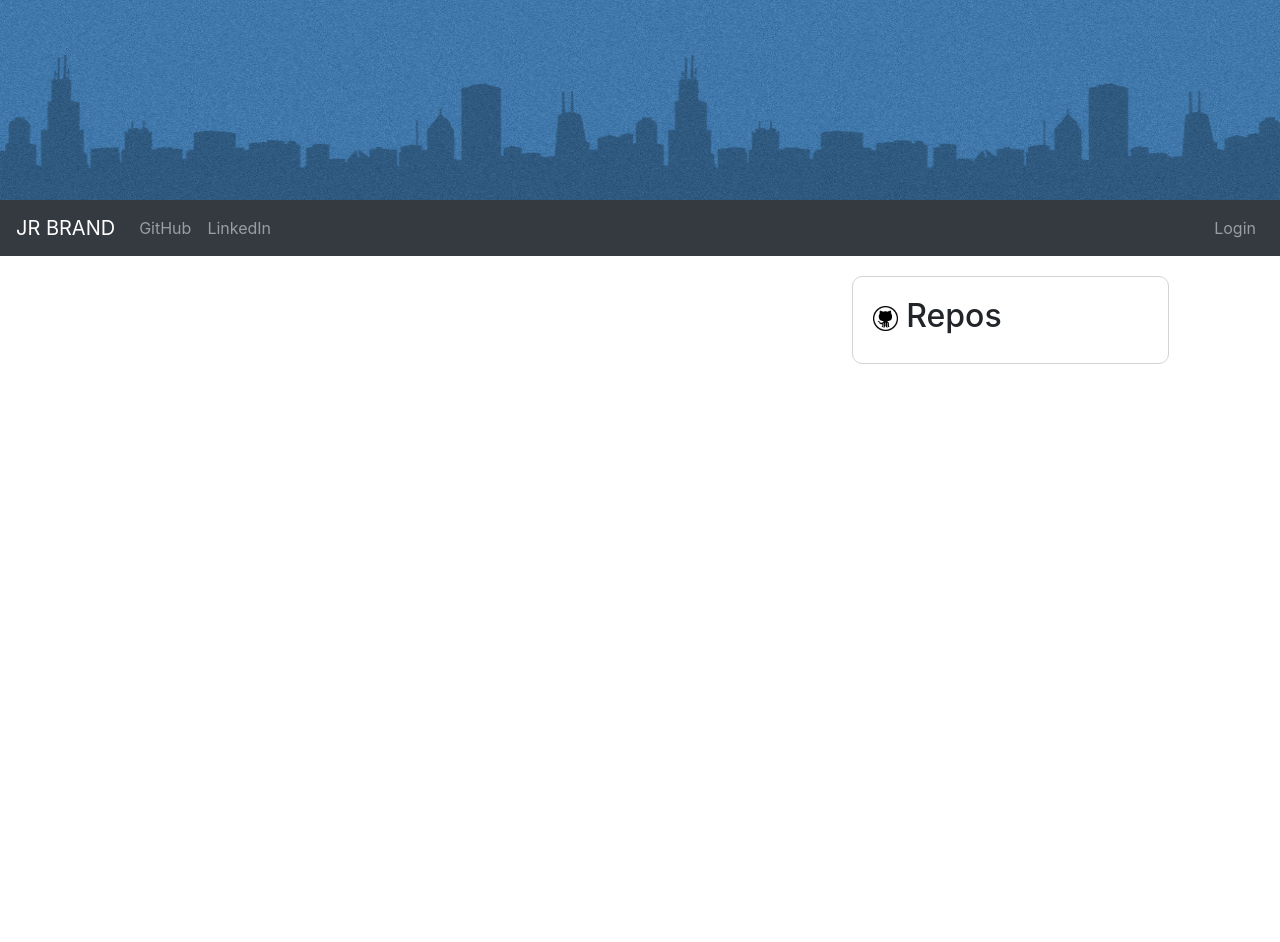
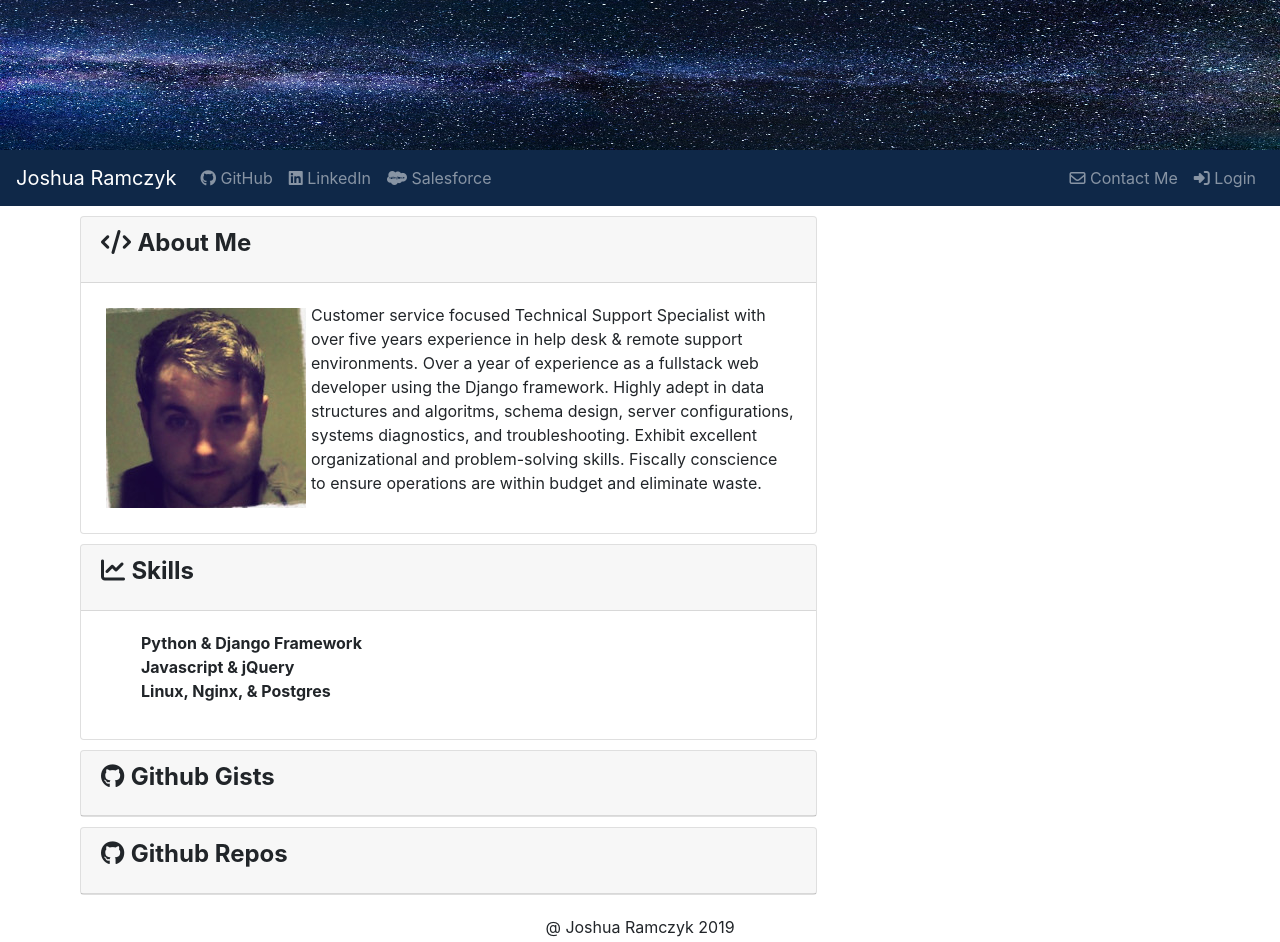
Before and after one commit to JoswaR84/joswar84.github.io, a plain HTML site: page index.html in a window 1280 px wide. Before the commit the page ends 800 px from the top, so only its background shows below. Drawn offline with nearby package versions, Linux system fonts and the light colour scheme; no server answers.

Commit message:
finished for now

```diff
--- a/index.html
+++ b/index.html
@@ -3,25 +3,22 @@
     <head>
         <meta charset="utf-8">
         <meta name="viewport" content="width=device-width, initial-scale=1">
-        <title>JR GitHub Page</title>
+        <title>Joshua Ramczyk</title>
         <link rel="stylesheet" href="https://stackpath.bootstrapcdn.com/bootstrap/4.3.1/css/bootstrap.min.css">
-        <link rel="stylesheet" href="https://maxcdn.bootstrapcdn.com/font-awesome/4.7.0/css/font-awesome.min.css">
+
         <style>
-            .box{
-                border: lightgrey solid 1px;
-                border-radius: 10px;
-                padding: 20px;
+            .navbar{
+                background-color: #0F2848;
             }
         </style>
     </head>
     <body>
-
         <!-- Banner -->
-        <img src="city.jpg" style="max-height: 200px; width: 100%;"/>
+        <img src="uni.jpg" style="max-height: 150px; width: 100%;"/>
 
         <!-- Navbar -->
-        <nav class="navbar sticky-top navbar-expand-lg navbar-dark bg-dark">
-            <a class="navbar-brand" href="#">JR BRAND</a>
+        <nav class="navbar sticky-top navbar-expand-lg navbar-dark">
+            <a class="navbar-brand" href="#">Joshua Ramczyk</a>
             <button class="navbar-toggler" type="button" data-toggle="collapse" data-target="#navbarSupportedContent" aria-controls="navbarSupportedContent" aria-expanded="false" aria-label="Toggle navigation">
               <span class="navbar-toggler-icon"></span>
             </button>
@@ -29,40 +26,94 @@
             <div class="collapse navbar-collapse" id="navbarSupportedContent">
                 <ul class="navbar-nav mr-auto">
                     <li class="nav-item">
-                        <a class="nav-link" href="https://github.com/JoswaR84" target="_blank">GitHub</a>
+                        <a class="nav-link" href="https://github.com/JoswaR84" target="_blank"><i class="fab fa-github"></i> GitHub</a>
                     </li>
                     <li class="nav-item">
-                        <a class="nav-link" href="https://www.linkedin.com/in/joshuaramczyk/" target="_blank">LinkedIn</a>
+                        <a class="nav-link" href="https://www.linkedin.com/in/joshuaramczyk/" target="_blank"><i class="fab fa-linkedin"></i> LinkedIn</a>
+                    </li>
+                    <li class="nav-item">
+                        <a class="nav-link" href="https://trailhead.salesforce.com/en/me/joshuaramczyk" target="_blank"><i class="fab fa-salesforce"></i> Salesforce</a>
                     </li>
                 </ul>
                 <ul class="navbar-nav mr-right">
                     <li class="nav-item">
-                        <a class="nav-link" href="https://github.com/login">Login</a>
+                        <a class="nav-link" href="mailto:joswar84@gmail.com"><i class="far fa-envelope"></i> Contact Me</a>
+                    </li>
+                    <li class="nav-item">
+                        <a class="nav-link" href="https://github.com/login"><i class="fas fa-sign-in-alt"></i> Login</a>
                     </li>
                 </ul>
             </div>
         </nav>
 
         <!-- Github Lists -->
-        <div style="padding: 20px;">
+        <div class="container" style="padding: 10px;">
             <div class="row">
                 <div class="col-md-8">
-                    <span id="gists"></span>
+                    <div class="card" style="margin-bottom: 10px;">
+                        <div class="card-header">
+                            <h4 class="card-title"><i class="fas fa-code"></i> <b>About Me</b></h4>
+                        </div>
+                        <div class="card-body">
+                            <img src="0.jpg" style="float: left; padding: 5px;"/>
+                            Customer service focused Technical Support Specialist with over five years experience in help desk & remote support environments. Over a year of experience as a fullstack web developer using the Django framework. Highly adept in data structures and algoritms, schema design, server configurations, systems diagnostics, and troubleshooting. Exhibit excellent organizational and problem-solving skills. Fiscally conscience to ensure operations are within budget and eliminate waste.
+                        </div>
+                    </div>
+                    <div class="card" style="margin-bottom: 10px;">
+                        <div class="card-header">
+                            <h4 class="card-title"><i class="fas fa-chart-line"></i> <b>Skills</b></h4>
+                        </div>
+                        <div class="card-body">
+                            <ul style="list-style: none; font-weight: bold;">
+                                <li>
+                                    Python & Django Framework
+                                </li>
+                                <li>
+                                    Javascript & jQuery
+                                </li>
+                                <li>
+                                    Linux, Nginx, & Postgres
+                                </li>
+                            </ul>
+                        </div>
+                    </div>
+                    <div class="card" style="margin-bottom: 10px;">
+                        <div class="card-header" data-toggle="collapse" href="#top-gist">
+                            <h4 class="card-title"><i class="fab fa-github"></i> <b>Github Gists</b></h4>
+                        </div>
+                        <div class="card-body collapse" id="top-gist">
+                            <span id="gists"></span>
+                        </div>
+                    </div>
+                    <div class="card" style="margin-bottom: 10px;">
+                        <div class="card-header" data-toggle="collapse" href="#tog-repo">
+                            <h4 class="card-title"><i class="fab fa-github"></i> <b>Github Repos</b></h4>
+                        </div>
+                        <div class="card-body collapse" id="tog-repo">
+                            <span id="repos"></span>
+                        </div>
+                    </div>
                 </div>
-                <div class="col-md-3 box">
-                        <h2><img src="github-icon.png" style="height: 25px;"> Repos</h2>
-                    <span id="repos"></span>
+                <div class="col-md-4">
+                    <a class="twitter-timeline" data-height="725" href="https://twitter.com/ThePSF"></a><script async src="https://platform.twitter.com/widgets.js" charset="utf-8"></script>
                 </div>
             </div>
         </div>
 
     </body>
+    <footer style="margin-bottom: 20px;">
+        <center>
+            @ Joshua Ramczyk 2019
+        </center>
+    </footer>
 
     <!-- JS -->
     <script src="https://code.jquery.com/jquery-3.4.1.min.js"></script>
     <script src="https://cdnjs.cloudflare.com/ajax/libs/popper.js/1.14.7/umd/popper.min.js"></script>
     <script src="https://stackpath.bootstrapcdn.com/bootstrap/4.3.1/js/bootstrap.min.js"></script>
+    <script src="https://kit.fontawesome.com/9ac205e785.js"></script>
     <script>
+
         function getGists(){
             var json_url = 'https://api.github.com/users/joswar84/gists';
             $.ajax({
@@ -74,7 +125,10 @@
                     for(i=0; i<dlen; i++){
                         $.each(data[i].files, function(key, value){
                             var url = data[i].html_url;
-                            $("#gists").append("<li><a href='" + url + "' target='_blank'>" + key + "</a></li>")
+                            var art_name = data[i].description;
+                            var raw_url = data[i].files[art_name].raw_url;
+                            console.log(raw_url)
+                            $("#gists").append("<li><a href='" + url + "' target='_blank'>" + art_name + "</a></li>")
                         });
                     };
                 }
@@ -89,12 +143,10 @@
             url: json_url,
             dataType: 'json',
                 success: function(data){
-                    console.log(data)
                     var dlen = data.length;
                     for(i=0; i<dlen; i++){
                         title = data[i].name;
                         url = data[i].html_url;
-                        console.log(url)
                         $("#repos").append("<li><a href='" + url + "' target='_blank'>" + title + "</a></li>")
                     };
                 }
```
Also changed, not shown: 0.jpg (added), city.jpg (deleted), github-icon.png (deleted), uni.jpg (added).
